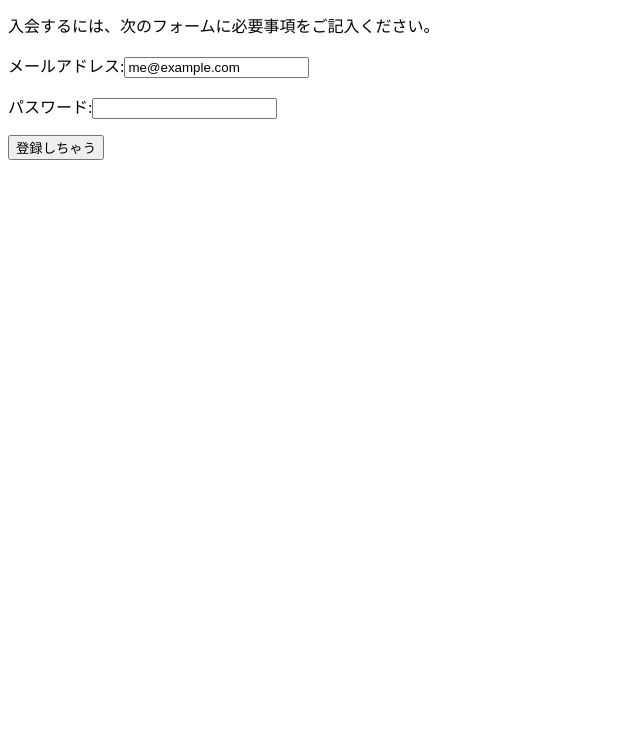
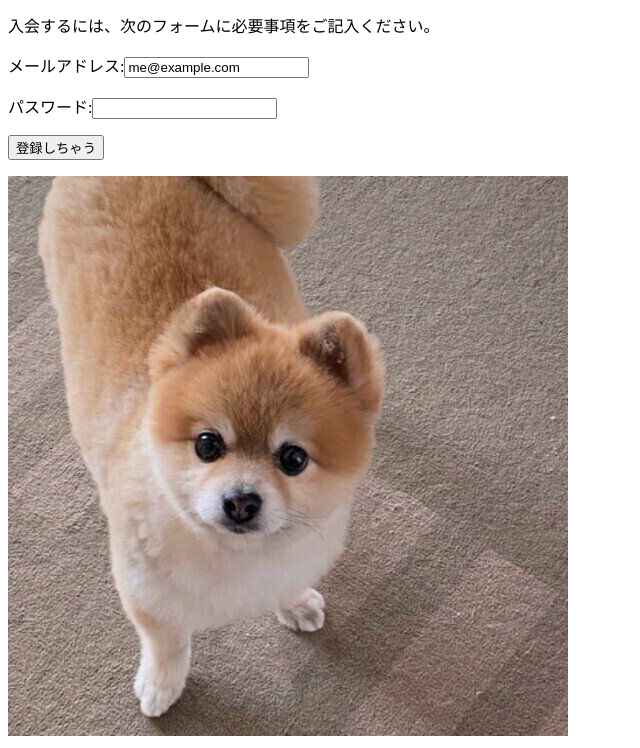
Before and after one commit to NoboruYasunari/portfplio, a plain HTML site: page docs/index.html in a window 1280 px wide. Shown: the part 54-802 px from the top of the page, without its empty margins (0-640 px from the left). Drawn offline with Linux system fonts and the light colour scheme.

Commit message:
犬画像追加

```diff
--- a/docs/index.html
+++ b/docs/index.html
@@ -19,5 +19,6 @@
 	<p>
 		<button type="submit">登録しちゃう</button>
 	</p>
+	<img alt="いぬ" src="img/littledog.jpg">
 </body>
 </html>
```
Also changed, not shown: docs/img/littledog.jpg (added).
